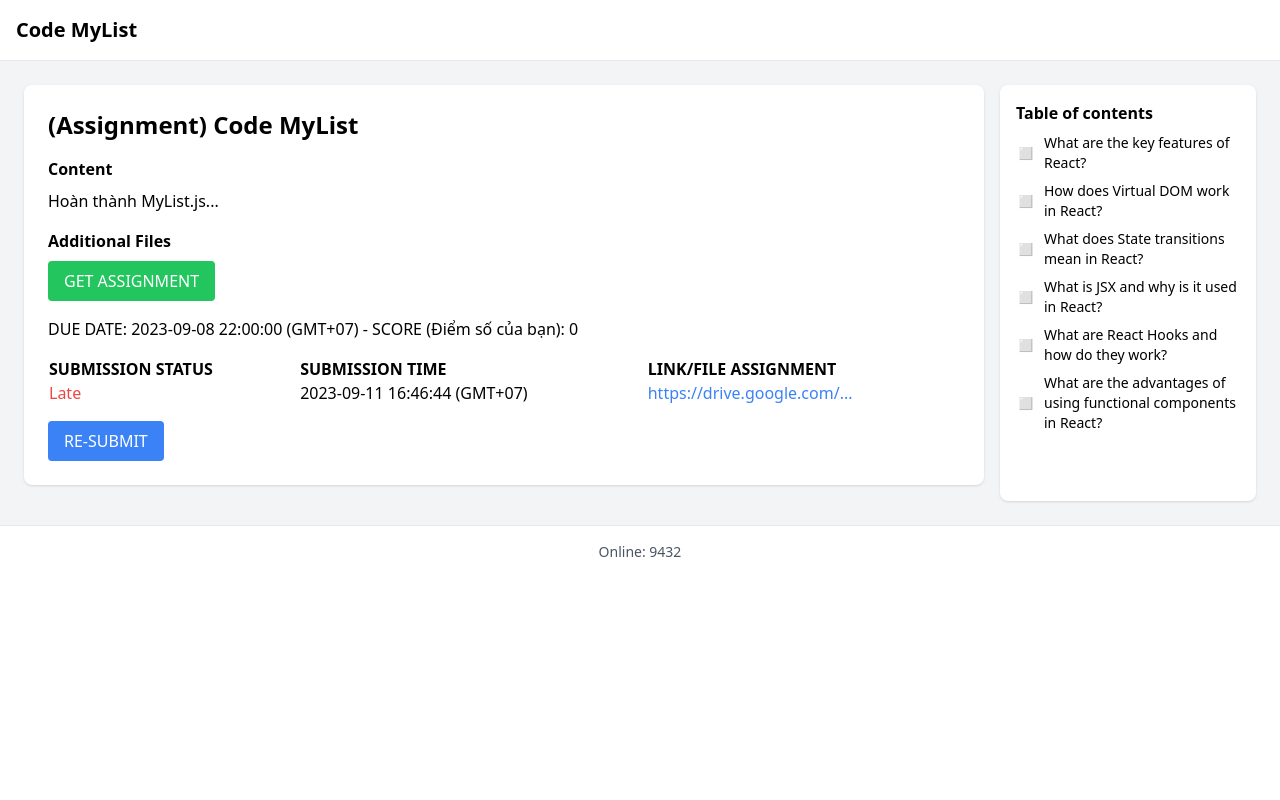
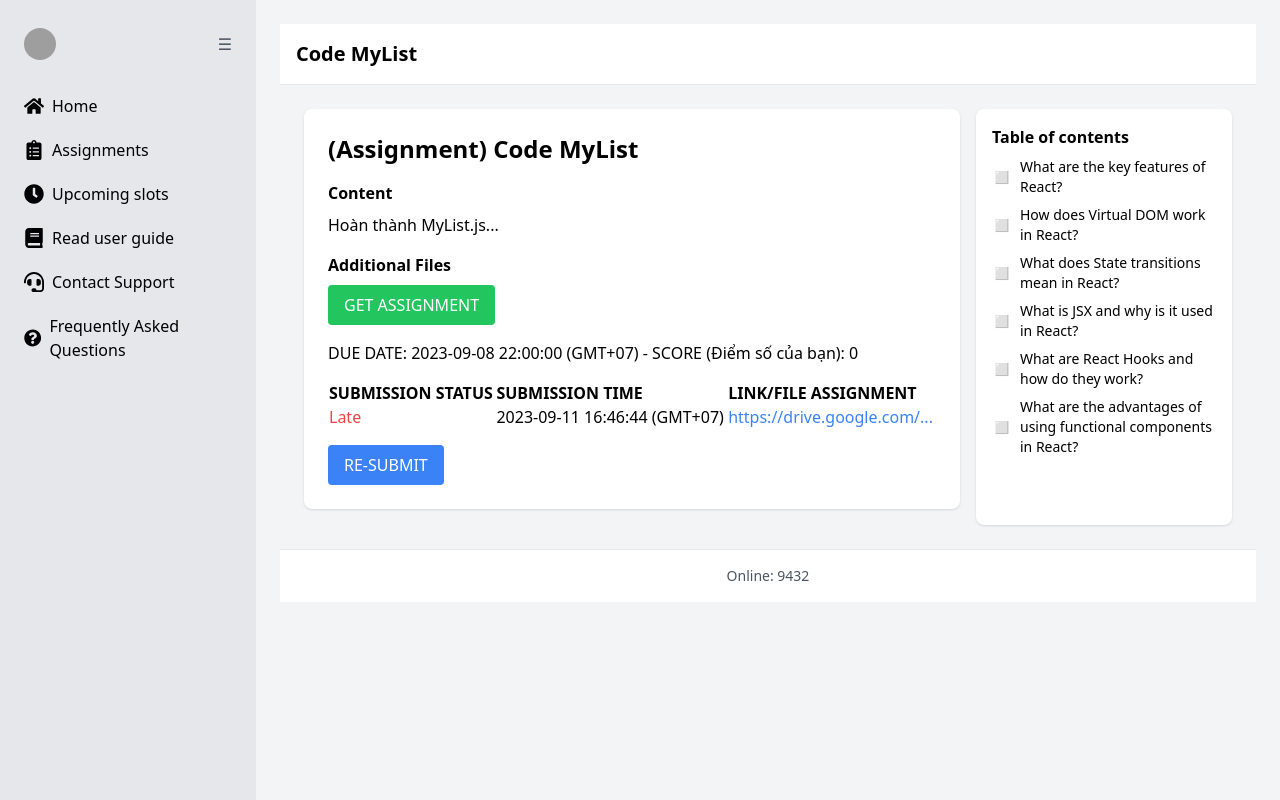
Before and after one commit to vuquangminhpe/React_Holetex, a React (Vite) app in the folder React/: page /assignments/1 in a window 1280 px wide. Built offline with nearby package versions, Linux system fonts and the light colour scheme; data requests are answered from the project's data file; grey boxes are pictures that could not be loaded.

Commit message:
fix all Sidebar

```diff
--- a/React/src/components/AssignmentDetails.jsx
+++ b/React/src/components/AssignmentDetails.jsx
@@ -3,8 +3,10 @@ import { useParams, Link } from "react-router-dom";
 import { useSelector, useDispatch } from "react-redux";
 import axios from "axios";
 import { setCurrentAssignment } from "../slices/assignmentSlice";
+import Sidebar from "./Sidebar";
 
 const AssignmentDetail = () => {
+  const [isSidebarOpen, setIsSidebarOpen] = useState(true);
   const { id } = useParams();
   const dispatch = useDispatch();
   const assignment = useSelector((state) => state.assignment.currentAssignment);
@@ -34,8 +36,19 @@ const AssignmentDetail = () => {
     return <div>Loading...</div>;
   }
 
+  const toggleSidebar = () => {
+    setIsSidebarOpen(!isSidebarOpen);
+  };
   return (
-    <div className="flex-1 flex flex-col ">
+    <div className="flex h-screen bg-gray-100">
+      <Sidebar isOpen={isSidebarOpen} toggleSidebar={toggleSidebar} />
+      <div
+        className={`flex-1 flex flex-col overflow-hidden transition-all duration-300 ${
+          isSidebarOpen ? "" : "ml-16"
+        }`}
+      >
+        <main className="flex-1 overflow-x-hidden overflow-y-auto bg-gray-100 p-6">
+          <div className="">
             <header className="bg-white border-b p-4 flex justify-between items-center">
               <h1 className="text-xl font-semibold">{assignment.name}</h1>
             </header>
@@ -117,6 +130,9 @@ const AssignmentDetail = () => {
               </p>
             </footer>
           </div>
+        </main>
+      </div>
+    </div>
   );
 };
 
--- a/React/src/components/AssignmentList.jsx
+++ b/React/src/components/AssignmentList.jsx
@@ -47,14 +47,14 @@ const AssignmentList = () => {
       <Sidebar isOpen={isSidebarOpen} toggleSidebar={toggleSidebar} />
       <div
         className={`flex-1 flex flex-col overflow-hidden transition-all duration-300 ${
-          isSidebarOpen ? "ml-64" : "ml-16"
+          isSidebarOpen ? "" : "ml-16"
         }`}
       >
         <header className="bg-white shadow-md p-4 flex items-center">
           <h1 className="text-xl font-semibold">Assignments</h1>
         </header>
         <main className="flex-1 overflow-x-hidden overflow-y-auto bg-gray-100 p-6">
-          <div className="grid grid-cols-1 md:grid-cols-2 lg:grid-cols-3 gap-4">
+          <div className="">
             {assignments.map((assignment) => (
               <div
                 key={assignment.id}
@@ -76,6 +76,7 @@ const AssignmentList = () => {
               </div>
             ))}
           </div>
+        </main>
         <div className="mt-8 flex justify-center space-x-4">
           <span className="px-4 py-2 bg-gray-200 rounded">
             Page {currentPage}
@@ -87,7 +88,6 @@ const AssignmentList = () => {
             Next Page
           </button>
         </div>
-        </main>
       </div>
     </div>
   );
--- a/React/src/components/CourseDetails.jsx
+++ b/React/src/components/CourseDetails.jsx
@@ -3,6 +3,7 @@ import { useParams, Link, useNavigate } from "react-router-dom";
 import { useDispatch, useSelector } from "react-redux";
 import { fetchCourse, fetchSlots } from "../store/courseSlice";
 import { keepPreviousData, useQuery } from "@tanstack/react-query";
+import Sidebar from "./Sidebar";
 
 const fetchPaginatedSlots = (
   slots,
@@ -47,6 +48,8 @@ const fetchPaginatedSlots = (
 };
 
 function CourseDetails() {
+  const [isSidebarOpen, setIsSidebarOpen] = useState(true);
+
   const dispatch = useDispatch();
   const navigate = useNavigate();
   const { course, slots, status, error } = useSelector((state) => state.course);
@@ -103,15 +106,31 @@ function CourseDetails() {
 
   if (status === "loading" || isLoading) return <div>Loading...</div>;
   if (status === "failed" || isError) return <div>Error: {error}</div>;
+  const toggleSidebar = () => {
+    setIsSidebarOpen(!isSidebarOpen);
+  };
 
   return (
-    <div className="flex-1 flex flex-col ">
+    <div className="flex h-screen bg-gray-100">
+      <Sidebar isOpen={isSidebarOpen} toggleSidebar={toggleSidebar} />
+
+      <div
+        className={`flex-1 flex flex-col overflow-hidden transition-all duration-300 ${
+          isSidebarOpen ? "" : "ml-16"
+        }`}
+      >
+        {" "}
+        <main className="flex-1 overflow-x-hidden overflow-y-auto bg-gray-100 p-6">
+          <div className="">
             <h1 className="text-2xl font-bold">{course?.name}</h1>
             <h2 className="text-xl text-gray-600">{course?.code}</h2>
             <nav className="text-sm text-blue-600 mb-4">
               <Link to="/">Home</Link> / {course?.name}
             </nav>
-      <button onClick={toggleFilter} className="text-blue-600 underline mb-4">
+            <button
+              onClick={toggleFilter}
+              className="text-blue-600 underline mb-4"
+            >
               SHOW/HIDE (HIỆN/ẨN)
             </button>
             {showFilter && (
@@ -191,7 +210,9 @@ function CourseDetails() {
                         <span className="text-orange-500 mr-2">
                           {question.status}
                         </span>
-                  <span className="text-blue-500">{question.progress}</span>
+                        <span className="text-blue-500">
+                          {question.progress}
+                        </span>
                       </div>
                     ))}
                   </>
@@ -228,7 +249,9 @@ function CourseDetails() {
                 Next
               </button>
               <button
-          onClick={() => setCurrentPage(paginatedSlotsData?.totalPages || 1)}
+                onClick={() =>
+                  setCurrentPage(paginatedSlotsData?.totalPages || 1)
+                }
                 disabled={currentPage === (paginatedSlotsData?.totalPages || 1)}
                 className="px-2 py-1 border rounded"
               >
@@ -237,6 +260,9 @@ function CourseDetails() {
               <span className="px-2 py-1 border rounded">All</span>
             </div>
           </div>
+        </main>
+      </div>
+    </div>
   );
 }
 
--- a/React/src/components/Dashboard.jsx
+++ b/React/src/components/Dashboard.jsx
@@ -3,8 +3,11 @@ import { useSelector, useDispatch } from "react-redux";
 import { useNavigate } from "react-router-dom";
 import axios from "axios";
 import { setCourses } from "../slices/userSlice";
+import Sidebar from "./Sidebar";
 
 function Dashboard() {
+  const [isSidebarOpen, setIsSidebarOpen] = useState(true);
+
   const [semester, setSemester] = useState("SUMMER2024");
   const user = useSelector((state) => state.user.currentUser);
   const courses = useSelector((state) => state.user.courses);
@@ -37,10 +40,19 @@ function Dashboard() {
 
     fetchCourses();
   }, [user, navigate, dispatch]);
-
+  const toggleSidebar = () => {
+    setIsSidebarOpen(!isSidebarOpen);
+  };
   return (
-    <div className="flex-1 flex flex-col overflow-hidden">
-      <header className="flex justify-between items-center p-4 bg-white border-b-2">
+    <div className="flex h-screen bg-gray-100">
+      <Sidebar isOpen={isSidebarOpen} toggleSidebar={toggleSidebar} />
+      <div
+        className={`flex-1 flex flex-col overflow-hidden transition-all duration-300 ${
+          isSidebarOpen ? "" : "ml-16"
+        }`}
+      >
+        {" "}
+        <header className="bg-white shadow-md p-4 flex items-center">
           <div className="flex items-center">
             <img
               src="/path-to-fpt-logo.png"
@@ -59,7 +71,8 @@ function Dashboard() {
           </div>
           <span>APHL</span>
         </header>
-
+        <main className="flex-1 overflow-x-hidden overflow-y-auto bg-gray-100 p-6">
+          <div className="">
             <main className="flex-1 overflow-x-hidden overflow-y-auto bg-gray-100">
               <div className="container mx-auto px-6 py-8">
                 <div className="mb-4">
@@ -79,8 +92,8 @@ function Dashboard() {
                   </select>
                 </div>
                 <h2 className="text-lg font-medium text-blue-600 mb-4">
-            Recently Updated (Để xem chi tiết về các thay đổi cập nhật gần đây,
-            vui lòng nhấp vào đây)
+                  Recently Updated (Để xem chi tiết về các thay đổi cập nhật gần
+                  đây, vui lòng nhấp vào đây)
                 </h2>
                 <div className="grid grid-cols-1 gap-6 sm:grid-cols-2 lg:grid-cols-3">
                   {courses.map((course) => (
@@ -92,8 +105,12 @@ function Dashboard() {
                         <h3 className="text-lg font-medium text-gray-900 truncate">
                           ({course.id} → [{semester}])
                         </h3>
-                  <p className="mt-1 text-sm text-gray-500">{course.name}</p>
-                  <p className="mt-1 text-sm text-gray-500">{course.code}</p>
+                        <p className="mt-1 text-sm text-gray-500">
+                          {course.name}
+                        </p>
+                        <p className="mt-1 text-sm text-gray-500">
+                          {course.code}
+                        </p>
                         <p className="mt-1 text-sm text-gray-500">
                           {course.instructor}
                         </p>
@@ -112,12 +129,14 @@ function Dashboard() {
                 </div>
               </div>
             </main>
-
+          </div>
+        </main>
         <footer className="bg-white">
           <div className="max-w-7xl mx-auto py-4 px-4 sm:px-6 lg:px-8">
             <p className="text-center text-sm text-gray-500">Online: {9927}</p>
           </div>
         </footer>
+      </div>
     </div>
 
     // chưa làm phân trang
--- a/React/src/components/QuestionDiscussion.jsx
+++ b/React/src/components/QuestionDiscussion.jsx
@@ -10,8 +10,11 @@ import {
   fetchSlot,
   fetchGroupMembers,
 } from "../store/questionSlice";
+import Sidebar from "./Sidebar";
 
 function QuestionDiscussion() {
+  const [isSidebarOpen, setIsSidebarOpen] = useState(true);
+
   const dispatch = useDispatch();
   const {
     question,
@@ -94,14 +97,22 @@ function QuestionDiscussion() {
 
   if (status === "loading") return <div>Loading...</div>;
   if (status === "failed") return <div>Error: {error}</div>;
-
+  const toggleSidebar = () => {
+    setIsSidebarOpen(!isSidebarOpen);
+  };
   return (
     <div className="flex h-screen bg-gray-100">
-      <div className="flex-1 flex flex-col overflow-hidden">
-        <header className="bg-white border-b p-4 flex justify-between items-center">
+      <Sidebar isOpen={isSidebarOpen} toggleSidebar={toggleSidebar} />
+
+      <div
+        className={`flex-1 flex flex-col overflow-hidden transition-all duration-300 ${
+          isSidebarOpen ? "" : "ml-4"
+        }`}
+      >
+        {" "}
+        <header className="bg-white shadow-md p-4 flex items-center">
           <h1 className="text-xl font-semibold">Question Discussion</h1>
         </header>
-
         <main className="flex-1 overflow-x-hidden overflow-y-auto bg-gray-100 p-6">
           <h2 className="text-2xl font-semibold mb-4">{question?.content}</h2>
 
@@ -240,7 +251,6 @@ function QuestionDiscussion() {
             )}
           </div>
         </main>
-
         <footer className="bg-white border-t p-4">
           <p className="text-center text-sm text-gray-600">Online: 9927</p>
         </footer>
--- a/React/src/components/SlotDetails.jsx
+++ b/React/src/components/SlotDetails.jsx
@@ -2,8 +2,11 @@ import { useState } from "react";
 import { useQuery } from "@tanstack/react-query";
 import { useParams, Link } from "react-router-dom";
 import axios from "axios";
+import Sidebar from "./Sidebar";
 
 const SlotDetails = () => {
+  const [isSidebarOpen, setIsSidebarOpen] = useState(true);
+
   const { id } = useParams();
   const [showContent, setShowContent] = useState(true);
   const [showTopics, setShowTopics] = useState(false);
@@ -22,9 +25,19 @@ const SlotDetails = () => {
 
   if (isLoading) return <div>Loading...</div>;
   if (error) return <div>An error occurred: {error.message}</div>;
-
+  const toggleSidebar = () => {
+    setIsSidebarOpen(!isSidebarOpen);
+  };
   return (
-    <div className="flex-1 flex flex-col overflow-hidden">
+    <div className="flex h-screen bg-gray-100">
+      <Sidebar isOpen={isSidebarOpen} toggleSidebar={toggleSidebar} />
+      <div
+        className={`flex-1 flex flex-col overflow-hidden transition-all duration-300 ${
+          isSidebarOpen ? "" : "ml-16"
+        }`}
+      >
+        <main className="flex-1 overflow-x-hidden overflow-y-auto bg-gray-100 p-6">
+          <div className="">
             <div className="mb-4">
               <button
                 className="mr-2 px-4 py-2 bg-blue-500 text-white rounded"
@@ -75,10 +88,16 @@ const SlotDetails = () => {
             ) : (
               <div>
                 <p>Number of waiting students: 0</p>
-          <p>The number of students who joined the group: {slot.onlineUsers}</p>
+                <p>
+                  The number of students who joined the group:{" "}
+                  {slot.onlineUsers}
+                </p>
                 {/* đang bị lỗi do chưa set được chuẩn phần group trong db.json */}
               </div>
             )}
+          </div>
+        </main>
+      </div>
     </div>
   );
 };
--- a/React/src/components/UpcomingSlots.jsx
+++ b/React/src/components/UpcomingSlots.jsx
@@ -31,11 +31,16 @@ function UpcomingSlots() {
   return (
     <div className="flex h-screen bg-gray-100">
       <Sidebar isOpen={isSidebarOpen} toggleSidebar={toggleSidebar} />
+      <div
+        className={`flex-1 flex flex-col overflow-hidden transition-all duration-300 ${
+          isSidebarOpen ? "" : "ml-16"
+        }`}
+      >
         <main className="flex-1 overflow-x-hidden overflow-y-auto bg-gray-100 p-6">
           <header className="bg-white shadow-md p-4 flex items-center">
             <h1 className="text-2xl font-bold mb-4">Upcoming Slots</h1>
           </header>
-        <div className="grid grid-cols-1 md:grid-cols-2 lg:grid-cols-3 gap-4">
+          <div className="">
             {currentSlots.map((slot) => (
               <div key={slot.id} className="mb-4 p-4 border rounded">
                 <div
@@ -79,6 +84,7 @@ function UpcomingSlots() {
           </div>
         </main>
       </div>
+    </div>
   );
 }
 
```
Lines whose indentation alone changed are shown as unchanged.
